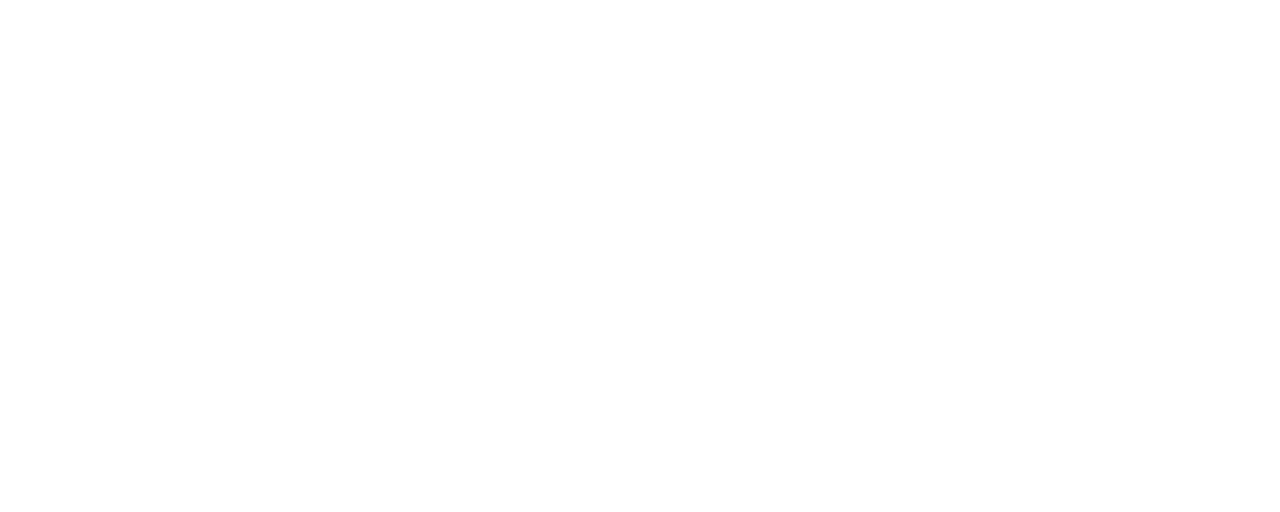
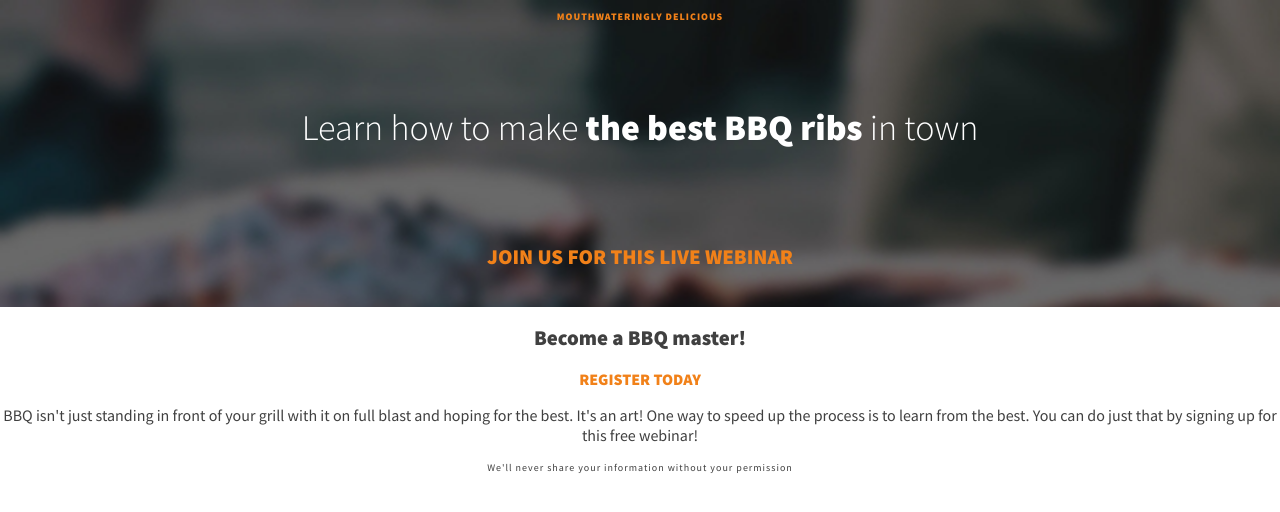
Before and after one commit to NickPaterson/BBQ, a plain HTML site: page index.html in a window 1280 px wide. Drawn offline with Linux system fonts and the light colour scheme.

Commit message:
updates to html and css

```diff
--- a/css/style.css
+++ b/css/style.css
@@ -0,0 +1,66 @@
+* {
+    box-sizing: border-box;
+}
+body {
+    margin: 0;
+    padding: 0;
+    font-family: 'Source Sans Pro', sans-serif;
+    font-size: 1rem;
+    color: #404040;
+    text-align: center;
+}
+
+/* =================
+   Typography
+   ================= */
+
+h1 {
+    font-size: 2.25rem;
+    font-weight: 300;
+    margin:  2em 0;
+}
+h1 + p {
+    color: #F18119;
+    font-weight: 900;
+    font-size: 1.3125rem;
+    text-transform: uppercase;
+}
+h2 {
+    font-size: 1.3125rem;
+}
+h2 + p {
+    color: #F18119;
+    font-weight: 900;
+    font-size: 1rem;
+    text-transform: uppercase;
+    margin: 0;
+}
+.top-text {
+    font-size: 0.625rem;
+    font-weight: 900;
+    color: #F18119;
+    text-transform: uppercase;
+    letter-spacing: 1px;
+    order: -1;
+}
+.fine-print {
+    font-size: 0.625rem;
+    letter-spacing: 1px;
+}
+strong {
+    font-weight: 900;
+}
+
+/* =================
+   Intro section
+   ================= */
+
+.intro {
+    display: flex;
+    flex-direction: column;
+    border-color: #404040;
+    background-image: url("../images/dark-ribs.jpg");
+    background-size: cover;
+    color: #FFFFFF;
+    padding: 0 .25em 1em;
+}
--- a/index.html
+++ b/index.html
@@ -1,9 +1,25 @@
 <!DOCTYPE html>
 <html lang="en">
     <head>
-        <title>BBQ</title>
+        <title>Become a BBQ master</title>
         <meta charset="utf-8">
         <meta name="viewport" content="width=device-width, initial-scale=1">
         <link rel="stylesheet" href="css/style.css">
+        <link href="https://fonts.googleapis.com/css?family=Source+Sans+Pro:300,400,900&display=swap" rel="stylesheet">
     </head>
+    <body>
+        <div class="intro">
+            <h1>Learn how to make <strong>the best BBQ ribs</strong> in town</h1>
+            <p>Join us for this live webinar</p>
+            <p class="top-text">Mouthwateringly delicious</p>
+        </div>
+
+        <div class="main-content">
+            <h2>Become a BBQ master! </h2>
+            <p>Register Today</p>
+            <p>BBQ isn't just standing in front of your grill with it on full blast and hoping for the best. It's an art! One way to speed up the process is to learn from the best. You can do just that by signing up for this free webinar!</p>
+            <!-- form will go here -->
+            <p class="fine-print">We'll never share your information without your permission</p>
+        </div>
+    </body>
 </html>
```
Also changed, not shown: images/dark-ribs.jpg (added), images/ribs.jpg (added).
